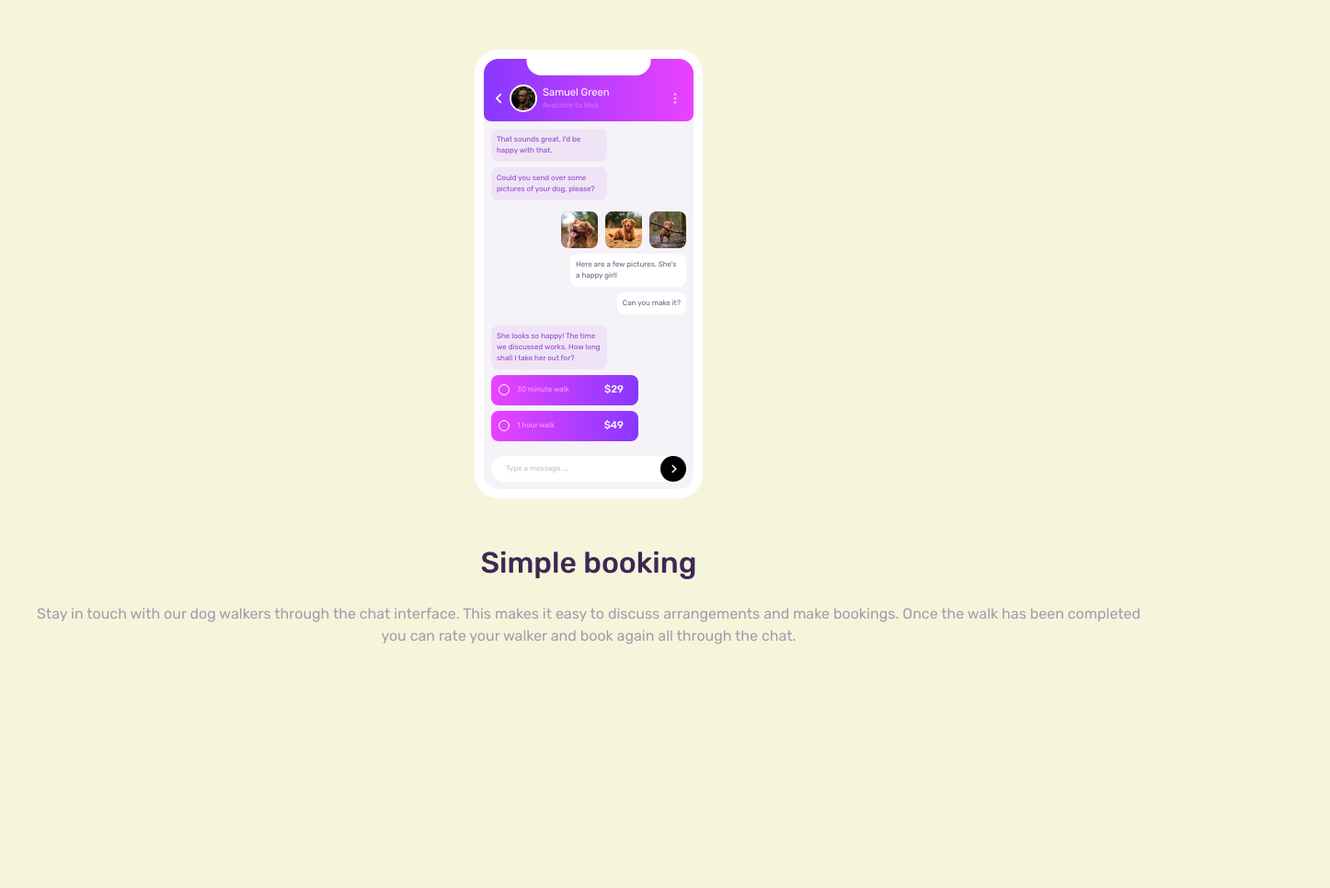
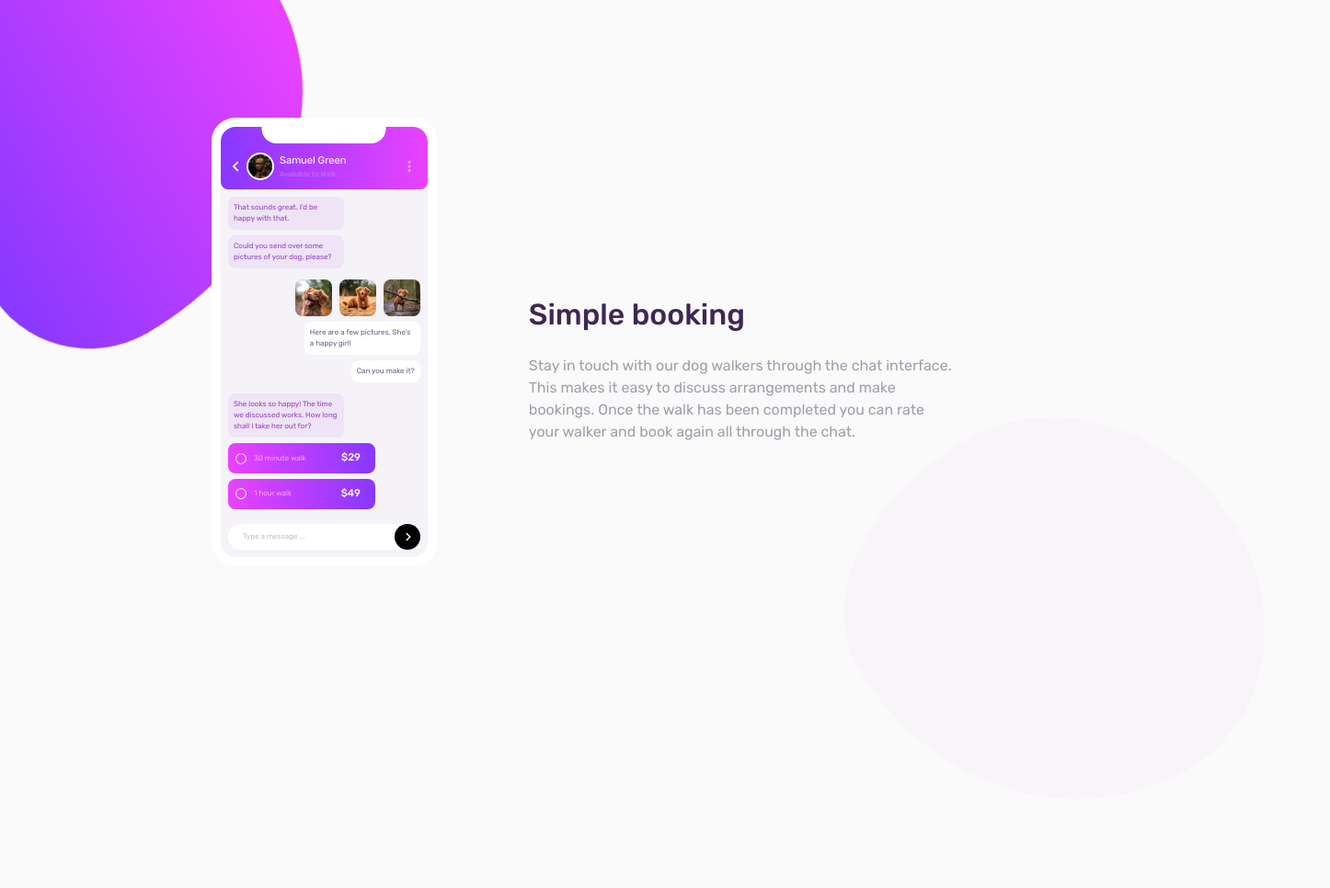
Before and after one commit to teoh4770/chat-app-css-illustration, a plain HTML site: page index.html in a window 1280 px wide. Shown: the whole page at 92% size, 1446 px wide, since content can reach past the window. Before the commit the page ends 800 px from the top, so only its background shows below. Drawn offline with Linux system fonts and the light colour scheme.

Commit message:
ADD | Blob and its animation

```diff
--- a/index.html
+++ b/index.html
@@ -11,6 +11,8 @@
 </head>
 
 <body class="fs-normal ff-serif ">
+  <div class="blob blob--primary rotate"></div>
+  <div class="blob blob--secondary rotate"></div>
   <main class="page">
     <div class="page__container">
       <!-- illustration -->
@@ -85,7 +87,7 @@
         </div>
       </div>
       <!-- main part -->
-      <div class="text-center">
+      <div class="page__text text-center">
         <h1 class="page__headline fw-slightly-bold main-heading-color">
           Simple booking
         </h1>
--- a/style.css
+++ b/style.css
@@ -169,23 +169,55 @@ h6 {
   margin-left: auto;
   margin-right: 0;
 }
+
+.rotate {
+  animation: rotation 30s infinite linear;
+}
 /* end utility class */
-/* remove this */
-/* * {
-  outline: 1px solid rgba(255, 0, 0, 0.2);
-} */
 
 body {
-  background-color: beige;
+  background-color: #fafafa;
+  display: grid;
+  place-items: center;
+  overflow: hidden;
 }
 
 button {
   padding: 0;
 }
 
+/* blob background */
+.blob {
+  --blob-width: 432px;
+  --half: calc(var(--blob-width) * -0.2);
+  position: absolute;
+  width: var(--blob-width);
+  aspect-ratio: 1;
+  border-radius: 43% 57% 29% 71% / 35% 71% 29% 65%;
+  background: linear-gradient(var(--light-magenta), var(--light-violet));
+}
+
+.blob--primary {
+  inset: var(--half) auto auto var(--half);
+}
+
+.blob--secondary {
+  border-radius: 54% 46% 64% 36% / 48% 41% 59% 52%;
+  inset: auto var(--half) var(--half) auto;
+  background: #f9f4fa;
+}
+
 /* main page */
 .page {
   padding: 4rem 2rem;
+  z-index: 4;
+}
+
+.page__container {
+  display: flex;
+  flex-direction: column;
+  max-width: 800px;
+  margin-inline: auto;
 }
 
 /* styling for illustration*/
@@ -397,3 +429,25 @@ button {
 .attribution a {
   color: hsl(228, 45%, 44%);
 }
+
+@media (min-width: 65rem) {
+  .page__container {
+    flex-direction: row;
+    align-items: center;
+    gap: 6.875rem;
+  }
+
+  .page__text {
+    text-align: left;
+  }
+}
+
+/* animation: rotation */
+@keyframes rotation {
+  from {
+    transform: rotate(0deg);
+  }
+  to {
+    transform: rotate(359deg);
+  }
+}
```
Also changed, not shown: images/blob1.svg (added), images/blob2.svg (added).
